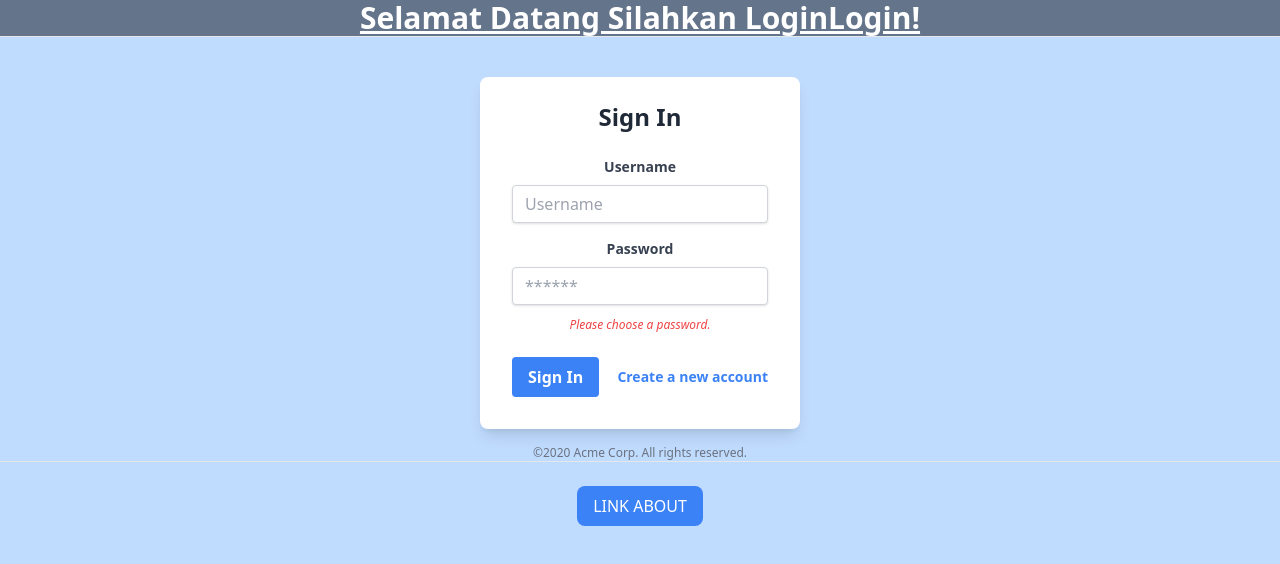
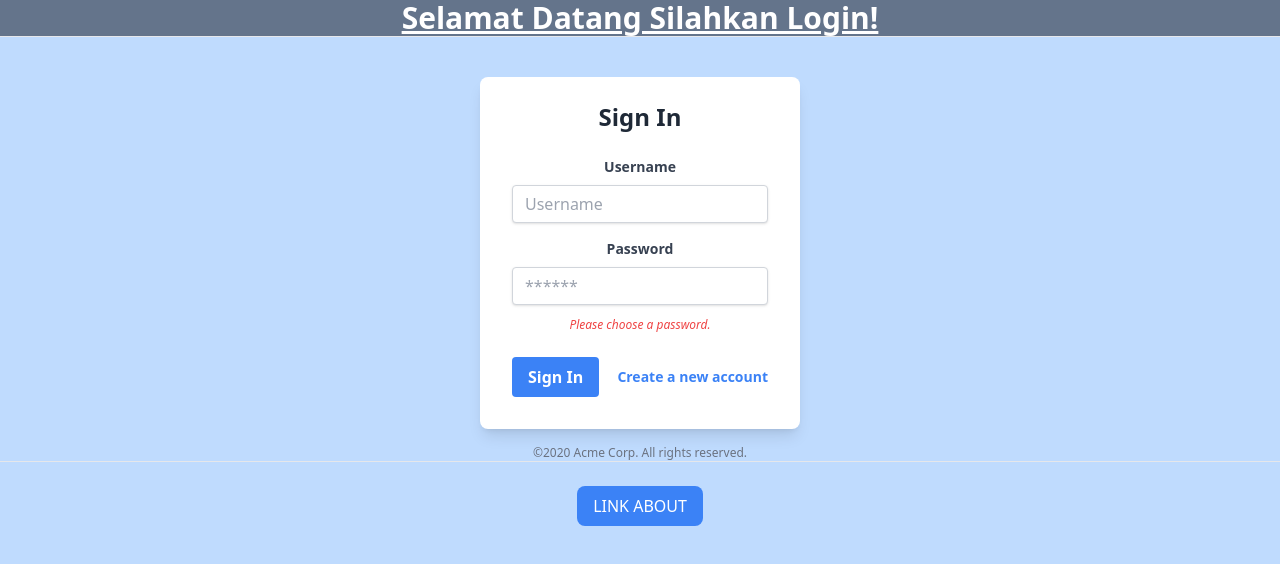
Before and after one commit to zulfahasankarim/projekpemweb-sekolahsi02kel5, a website: page index.html in a window 1280 px wide. Drawn offline with nearby package versions, Linux system fonts and the light colour scheme.

Commit message:
Update index.html
typo

```diff
--- a/index.html
+++ b/index.html
@@ -9,7 +9,7 @@
 <body class="bg-blue-200">
     <center>
         <h1 class="text-3xl font-bold underline bg-slate-500 text-white">
-            Selamat Datang Silahkan LoginLogin!
+            Selamat Datang Silahkan Login!
         </h1>
         <hr>
         <div class="w-full max-w-xs mx-auto mt-10">
```
